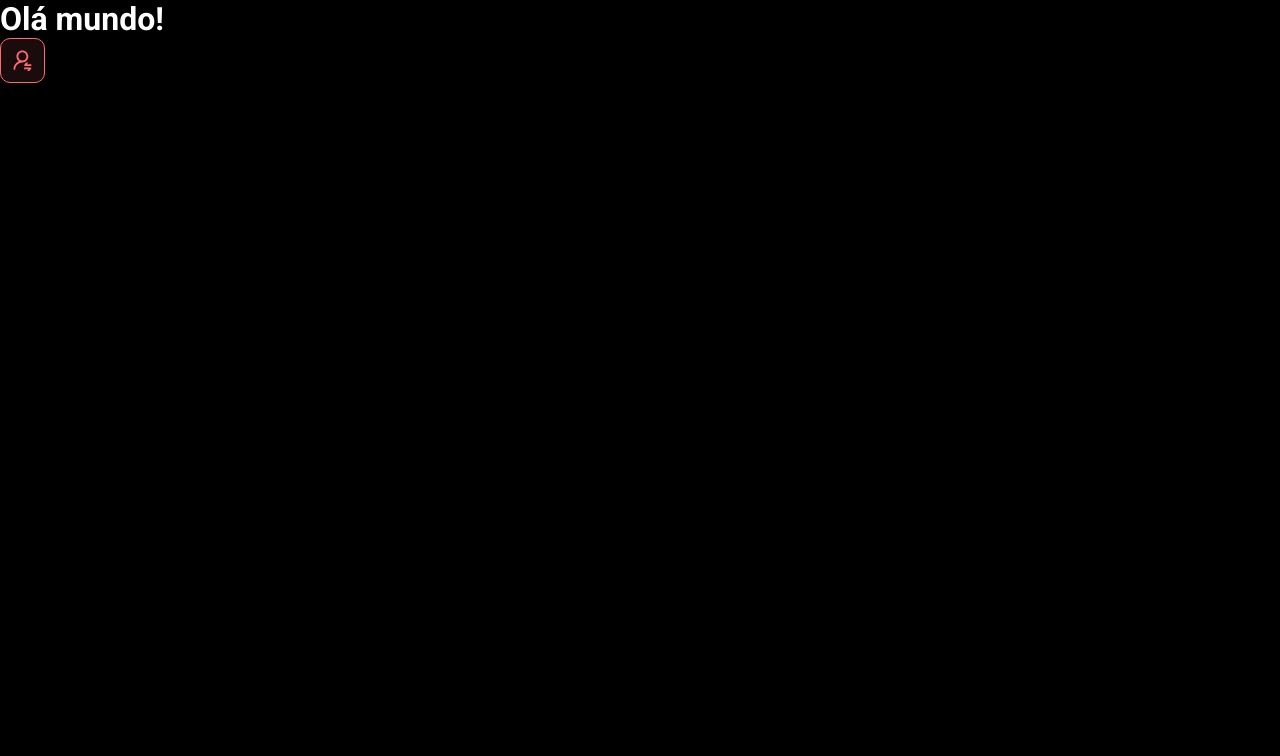
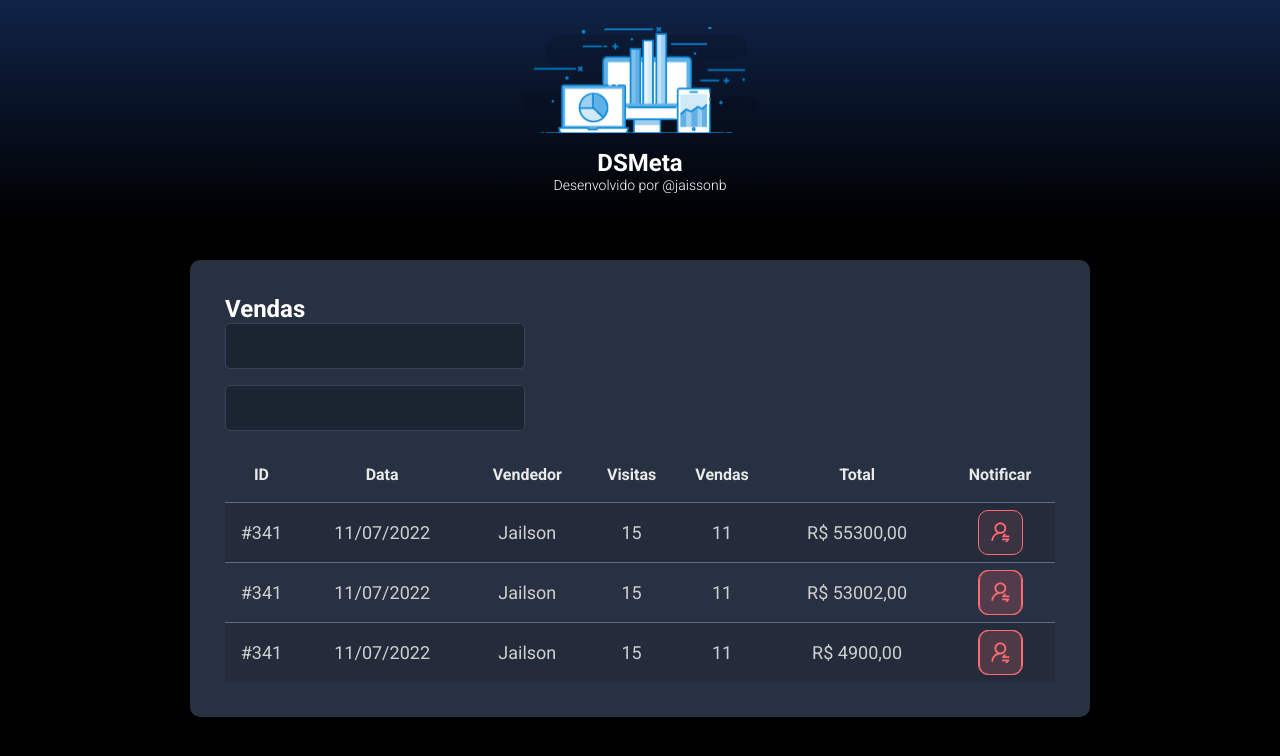
Before and after one commit to JaissonB/dsmeta, a React (Vite) app in the folder frontend/: page / in a window 1280 px wide. Shown: the top 756 px of the page. Built offline with nearby package versions, Linux system fonts and the light colour scheme.

Commit message:
Add components Header and SalesCard

```diff
--- a/frontend/src/App.tsx
+++ b/frontend/src/App.tsx
@@ -1,10 +1,17 @@
-import NotificationButton from "./components/notification-button"
+import SalesCard from "./components/SalesCard";
+import Header from "./components/Header";
 
 function App() {
   return (
     <>
-      <h1>Olá mundo!</h1>
-      <NotificationButton/>
+      <Header/>
+      <main>
+        <section id="sales">
+          <div className="dsmeta-container">
+            <SalesCard/>
+          </div>
+        </section>
+      </main>
     </>
   )
 }
--- /dev/null
+++ b/frontend/src/components/Header/index.tsx
@@ -0,0 +1,16 @@
+import logo from '../../assets/img/logo.svg';
+import './styles.css';
+
+function Header() {
+  return (
+    <header>
+        <div className="dsmeta-logo-container">
+            <img src={logo} alt="Logo da DSMeta"/>
+            <h1>DSMeta</h1>
+            <p>Desenvolvido por <a href="https://www.instagram.com/jaissonb/" target="_blank">@jaissonb</a></p>
+        </div>
+    </header>
+  )
+}
+
+export default Header
--- /dev/null
+++ b/frontend/src/components/Header/styles.css
@@ -0,0 +1,27 @@
+header {
+    height: 220px;
+    display: flex;
+    align-items: center;
+    justify-content: center;
+    background: linear-gradient(180deg, #102347 0%, #000000 100%);
+}
+
+.dsmeta-logo-container {
+    display: flex;
+    align-items: center;
+    flex-direction: column;
+}
+
+.dsmeta-logo-container img {
+    width: 235px;
+}
+
+.dsmeta-logo-container h1 {
+    font-size: 24px;
+    margin-top: 15px;
+}
+
+.dsmeta-logo-container p {
+    font-size: 14px;
+    font-weight: 300;
+}
--- /dev/null
+++ b/frontend/src/components/SalesCard/index.tsx
@@ -0,0 +1,81 @@
+import NotificationButton from "../NotificationButton";
+import './styles.css';
+
+function SalesCard() {
+    return (
+        <div className="dsmeta-card">
+            <h2 className="dsmeta-sales-title">Vendas</h2>
+            <div>
+                <div className="dsmeta-form-control-container">
+                    <input className="dsmeta-form-control" type="text"/>
+                </div>
+                <div className="dsmeta-form-control-container">
+                    <input className="dsmeta-form-control" type="text"/>
+                </div>
+            </div>
+
+            <div>
+                <table className="dsmeta-sales-table">
+                    <thead>
+                        <tr>
+                            <td className="show992">ID</td>
+                            <td className="show576">Data</td>
+                            <td>Vendedor</td>
+                            <td className="show992">Visitas</td>
+                            <td className="show992">Vendas</td>
+                            <td>Total</td>
+                            <td>Notificar</td>
+                        </tr>
+                    </thead>
+                    <tbody>
+                        <tr>
+                            <td className="show992">#341</td>
+                            <td className="show576">11/07/2022</td>
+                            <td>Jailson</td>
+                            <td className="show992">15</td>
+                            <td className="show992">11</td>
+                            <td>R$ 55300,00</td>
+                            <td>
+                                <div className="dsmeta-red-btn-container">
+                                    <NotificationButton/>
+                                </div>
+                            </td>
+                        </tr>
+                        <tr>
+                            <td className="show992">#341</td>
+                            <td className="show576">11/07/2022</td>
+                            <td>Jailson</td>
+                            <td className="show992">15</td>
+                            <td className="show992">11</td>
+                            <td>R$ 53002,00</td>
+                            <td>
+                                <div className="dsmeta-red-btn-container">
+                                    <div className="dsmeta-red-btn">
+                                        <NotificationButton/>
+                                    </div>
+                                </div>
+                            </td>
+                        </tr>
+                        <tr>
+                            <td className="show992">#341</td>
+                            <td className="show576">11/07/2022</td>
+                            <td>Jailson</td>
+                            <td className="show992">15</td>
+                            <td className="show992">11</td>
+                            <td>R$ 4900,00</td>
+                            <td>
+                                <div className="dsmeta-red-btn-container">
+                                    <div className="dsmeta-red-btn">
+                                        <NotificationButton/>
+                                    </div>
+                                </div>
+                            </td>
+                        </tr>
+                    </tbody>
+                </table>
+            </div>
+        </div>
+    )
+}
+
+export default SalesCard;
--- /dev/null
+++ b/frontend/src/components/SalesCard/styles.css
@@ -0,0 +1,92 @@
+.dsmeta-card {
+    padding: 30px 10px;
+    border-radius: 10px;
+    background-color: #283142;
+}
+
+.dsmeta-form-control-container {
+    max-width: 300px;
+    margin-bottom: 16px;
+}
+
+.dsmeta-form-control {
+    width: 100%;
+    height: 46px;
+    padding: 0 20px;
+    font-size: 18px;
+    color: #9AAABE;
+    border-radius: 5px;
+    background-color: #1B2531;
+    border: 1px #384459 solid;
+}
+
+.dsmeta-sales-table {
+    width: 100%;
+    border-spacing: 0;
+    border-collapse: collapse;
+}
+
+.dsmeta-sales-table thead {
+    height: 55px;
+    font-size: 16px;
+    color: #E9E9E9;
+    font-weight: 700;
+    text-align: center;
+}
+
+.dsmeta-sales-table tbody {
+    font-size: 14px;
+    color: #CFCFCF;
+    font-weight: 400;
+    text-align: center;
+}
+
+.dsmeta-sales-table tbody tr {
+    height: 74px;
+    border-top: 1px #5F6E82 solid;
+}
+
+.dsmeta-sales-table tbody tr:hover > td {
+    background-color: #384459;
+}
+
+.dsmeta-sales-table tbody tr:nth-child(odd) {
+    background-color: #242C3B;
+}
+
+.dsmeta-red-btn-container {
+    display: flex;
+    justify-content: center;
+}
+
+.show576 {
+    display: none;
+}
+
+.show992 {
+    display: none;
+}
+
+@media (min-width: 576px) {
+    .dsmeta-card {
+        padding: 35px;
+    }
+
+    .dsmeta-sales-table tbody {
+        font-size: 18px;
+    }
+
+    .dsmeta-sales-table tbody tr {
+        height: 60px;
+    }
+
+    .show576 {
+        display: table-cell;
+    }
+}
+
+@media (min-width: 992px) {
+    .show992 {
+        display: table-cell;
+    }
+}
--- a/frontend/src/index.css
+++ b/frontend/src/index.css
@@ -24,3 +24,13 @@
   color: unset;
   text-decoration: none;
 }
+
+#sales {
+  padding: 40px 10px;
+}
+
+.dsmeta-container {
+  width: 100%;
+  margin: 0 auto;
+  max-width: 900px;
+}
```
Also changed, not shown: frontend/src/assets/img/logo.svg (added), frontend/src/components/NotificationButton/index.tsx (renamed from frontend/src/components/notification-button/index.tsx), frontend/src/components/NotificationButton/styles.css (renamed from frontend/src/components/notification-button/styles.css). Lines whose indentation alone changed are shown as unchanged.
